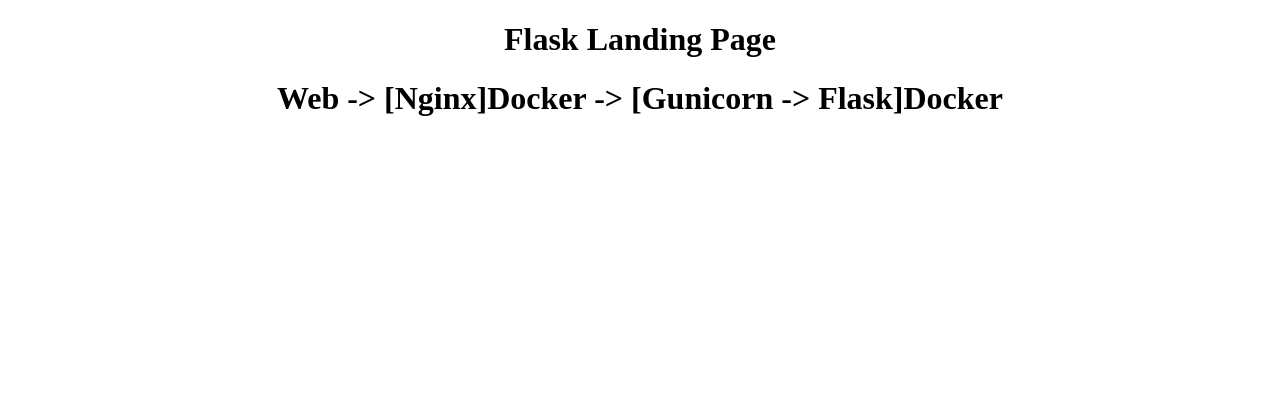
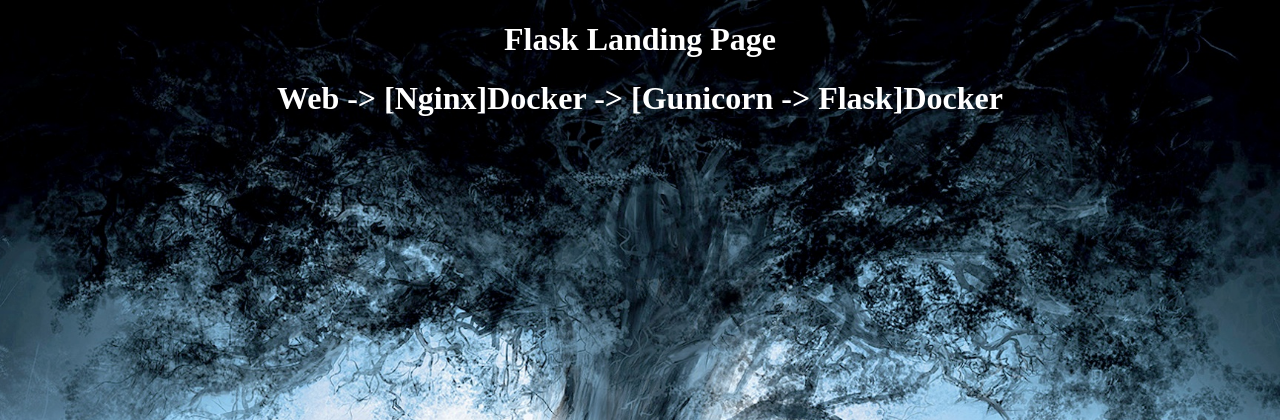
Before and after one commit to kevayacht/flask_website, a Flask app: page / in a window 1280 px wide. Shown: the top 420 px of the page. Run offline with Flask 2, Linux system fonts and the light colour scheme.

Commit message:
CSS styling

```diff
--- a/src/static/css/styles.css
+++ b/src/static/css/styles.css
@@ -0,0 +1,20 @@
+html {
+    background: url("/static/assets/img/home.jpg") no-repeat center center fixed;
+    -webkit-background-size: cover;
+    -moz-background-size: cover;
+    -o-background-size: cover;
+    background-size: cover;
+}
+
+body {
+    padding-top: 0; !important
+}
+
+.navbar {
+    margin-bottom: 0;
+}
+
+h1 {
+    color: #FFFFFF;
+    text-align: center;
+}
--- a/src/templates/home.html
+++ b/src/templates/home.html
@@ -1,11 +1,12 @@
 <!DOCTYPE html>
+<link href="/static/css/styles.css" rel="stylesheet" media="screen">
 <html lang="en">
 <head>
     <meta charset="UTF-8">
     <title>Flask Landing</title>
 </head>
 <body>
-<h1 align="center">Flask Landing Page</h1>
-<h1 align="center">Web -> [Nginx]Docker -> [Gunicorn -> Flask]Docker</h1>
+<h1>Flask Landing Page</h1>
+<h1>Web -> [Nginx]Docker -> [Gunicorn -> Flask]Docker</h1>
 </body>
 </html>
```
